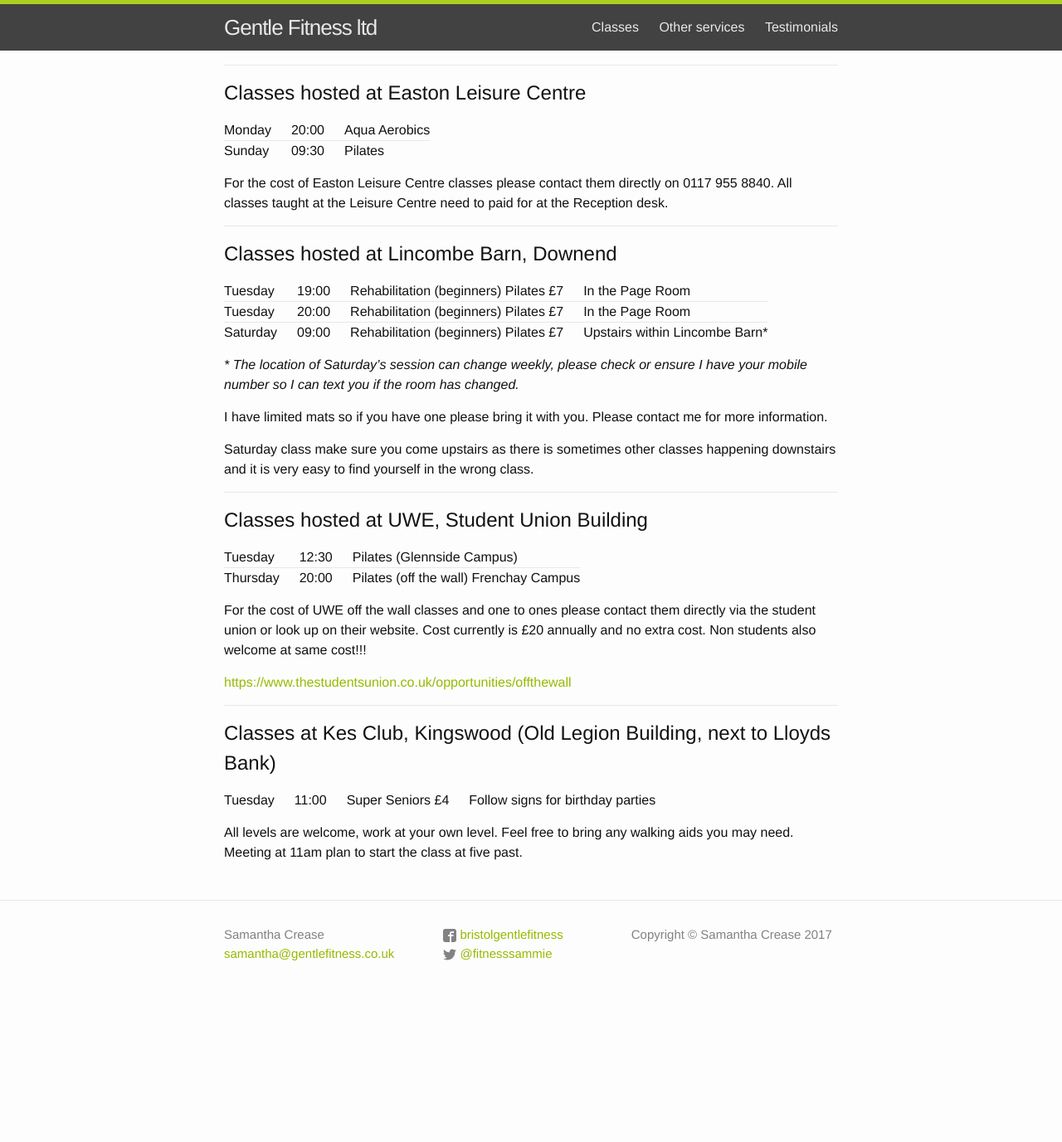
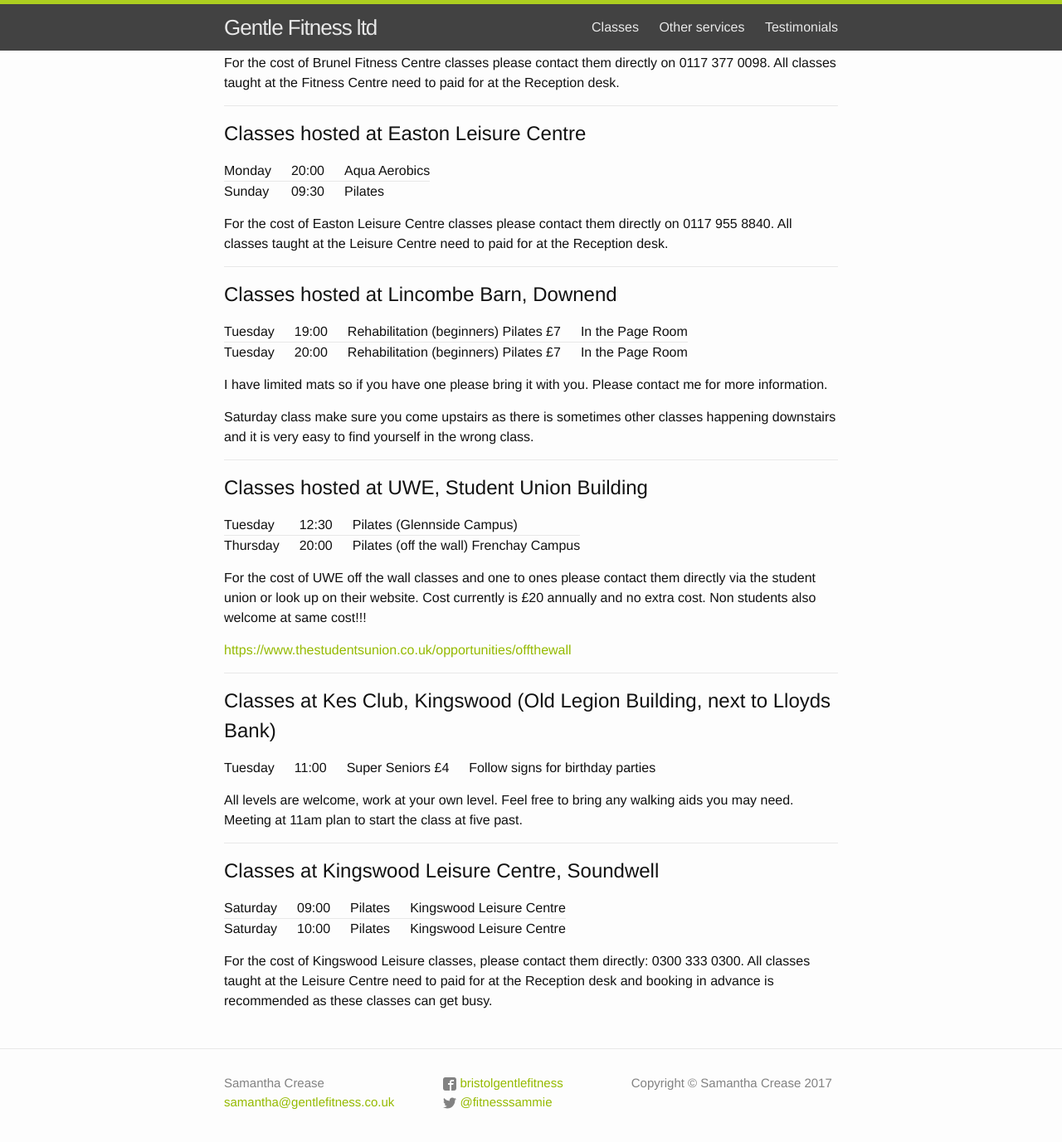
Before and after one commit to gentlefitness-www/gentlefitness-www, a Jekyll site: the page built from classes.md, in a window 1280 px wide and 1400 px high, scrolled down 1758 px. Shown: the top 1377 px of the window at 83% size. Built offline with Jekyll 4.4.1, drawn with Linux system fonts in a browser that asks for light colours; before the commit the page ends 2979 px from its top, so only the background shows below that; some of the changed text lies outside the part shown.

Commit message:
Replace Saturday class with KLC classes

```diff
--- a/classes.md
+++ b/classes.md
@@ -16,6 +16,7 @@
 - [Classes hosted at Lincombe Barn, Downend](#classes-hosted-at-lincombe-barn-downend)
 - [Classes hosted at UWE](#classes-hosted-at-uwe-student-union-building)
 - [Classes hosted at Kes Club, Kingswood](#classes-at-kes-club-kingswood-old-legion-building-next-to-lloyds-bank)
+- [Classes hosted at Kingswood Leisure Centre, Soundwell](#classes-at-kingswood-leisure-centre-soundwell)
 
 ## Community classes
 
@@ -42,7 +43,8 @@
 |09:30|Beginners Pilates   |Keynsham Leisure Centre|
 |10:15|Super Seniors       |Keynsham Leisure Centre|
 ||**Saturday**                                     |
-|09:00|Rehabilitation (beginners) Pilates £7|Lincombe Barn, Downend|
+|09:00|Pilates             |Kingswood Leisure Centre|
+|10:00|Pilates             |Kingswood Leisure Centre|
 ||**Sunday**                                       |
 |09:30|Pilates             |Easton Leisure Centre  |
 
@@ -94,10 +96,6 @@
 
 |Tuesday |19:00|Rehabilitation (beginners) Pilates £7|In the Page Room|
 |Tuesday |20:00|Rehabilitation (beginners) Pilates £7|In the Page Room|
-|Saturday|09:00|Rehabilitation (beginners) Pilates £7|Upstairs within Lincombe Barn\*|
-
-_\* The location of Saturday's session can change weekly, please check or
-ensure I have your mobile number so I can text you if the room has changed._
 
 I have limited mats so if you have one please bring it with you.
 Please contact me for more information.
@@ -126,3 +124,14 @@
 
 All levels are welcome, work at your own level. Feel free to bring any walking
 aids you may need. Meeting at 11am plan to start the class at five past.
+
+-------------------------------------------------------------------------------
+
+## Classes at Kingswood Leisure Centre, Soundwell
+
+|Saturday|09:00|Pilates|Kingswood Leisure Centre|
+|Saturday|10:00|Pilates|Kingswood Leisure Centre|
+
+For the cost of Kingswood Leisure classes, please contact them directly:
+0300 333 0300. All classes taught at the Leisure Centre need to paid for at the
+Reception desk and booking in advance is recommended as these classes can get busy.
```
